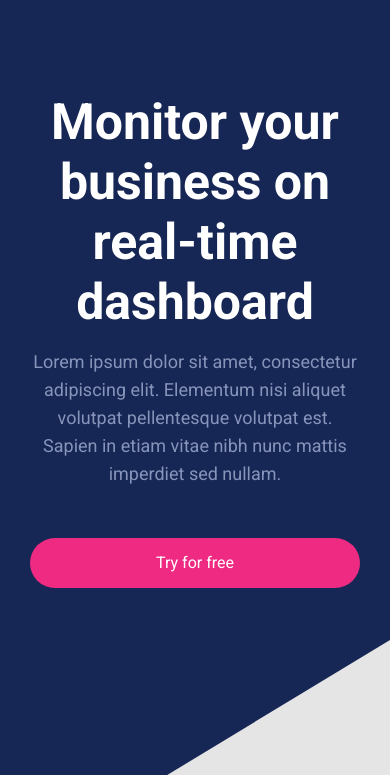
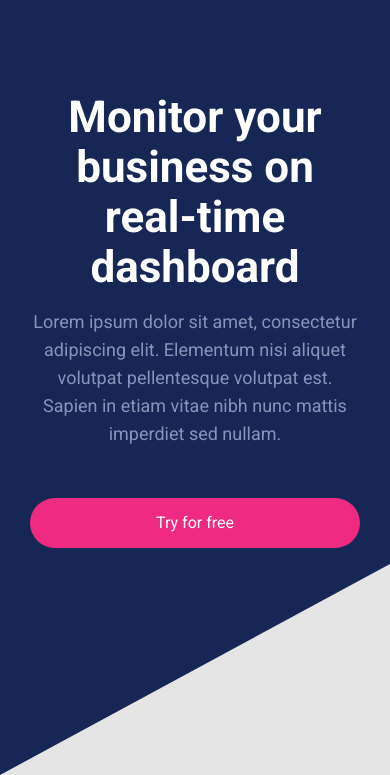
Before and after one commit to Leodiwas/Analytics-Landing-Page, a plain HTML site: page index.html in a window 390 px wide. Shown: the part 69-844 px from the top of the page. Drawn offline with nearby package versions, Linux system fonts and the light colour scheme.

Commit message:
modified hero

```diff
--- a/index.html
+++ b/index.html
@@ -73,7 +73,7 @@
       <section class="hero">
         <div class="my-container">
           <div class="row">
-            <div class="col-lg-6 col-md-12 col-sm-6">
+            <div class="col-lg-6 col-md-12 col-sm-12">
               <div class="hero-contents">
                 <h1>Monitor your business on real-time dashboard</h1>
                 <p class="para">
@@ -86,7 +86,7 @@
                 </div>
               </div>
             </div>
-            <div class="col-lg-6 col-md-6 col-sm-6">
+            <div class="col-lg-6 col-md-6 col-sm-12">
               <div class="hero-images">
                 <div class="hero-img-large">
                   <img
--- a/style.css
+++ b/style.css
@@ -481,11 +481,18 @@ body
 
   /* .header */
   .header {
-    height: 112vh;
+    height: 100vh;
   }
   .bg-logo-large,
   .bg-logo-small {
     display: none;
+  }
+
+  /* .hero */
+  .hero h1 {
+    font-size: 4.4rem;
+    line-height: 5rem;
+    max-width: unset;
   }
 
   /* nav */
```
